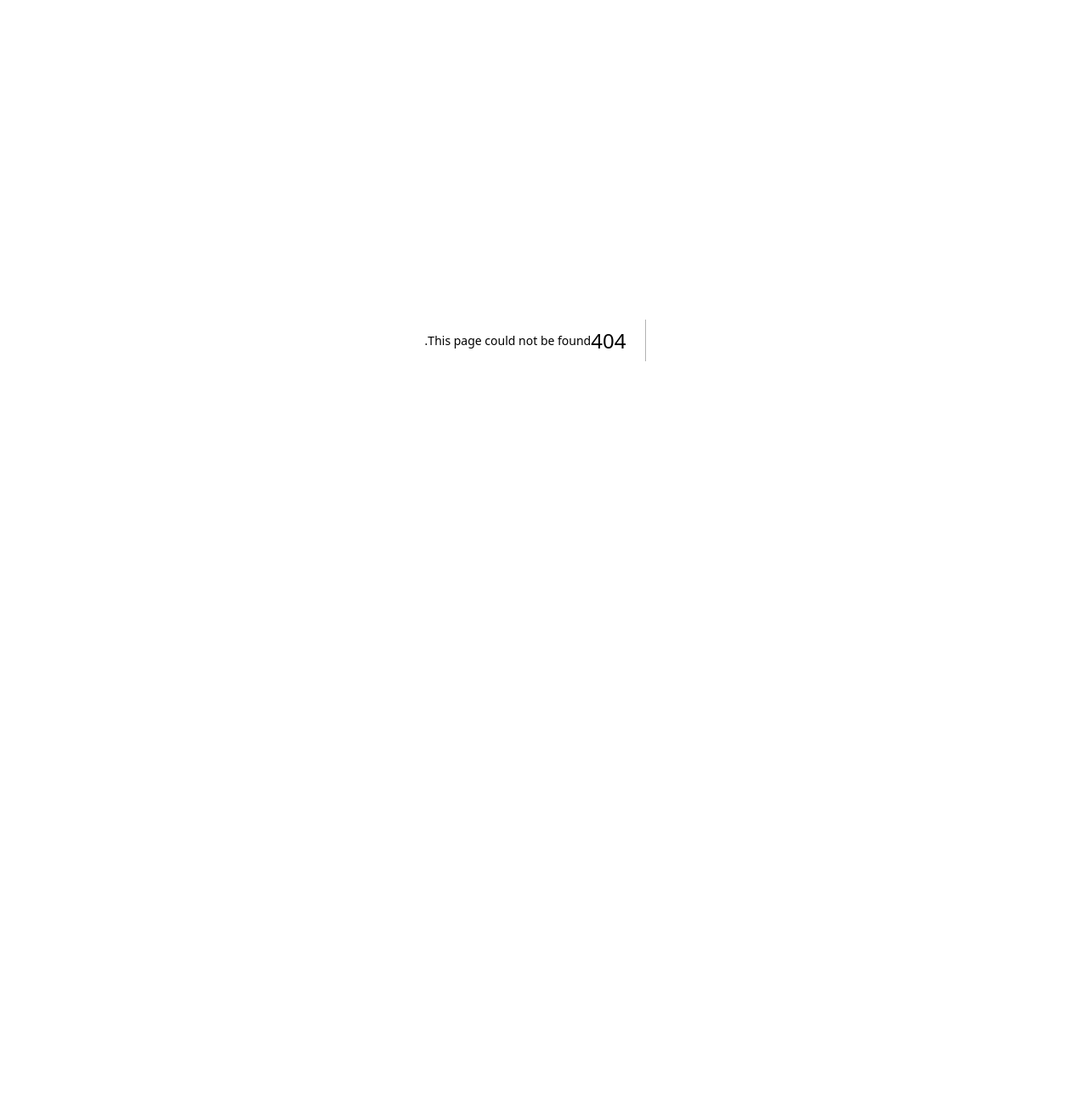
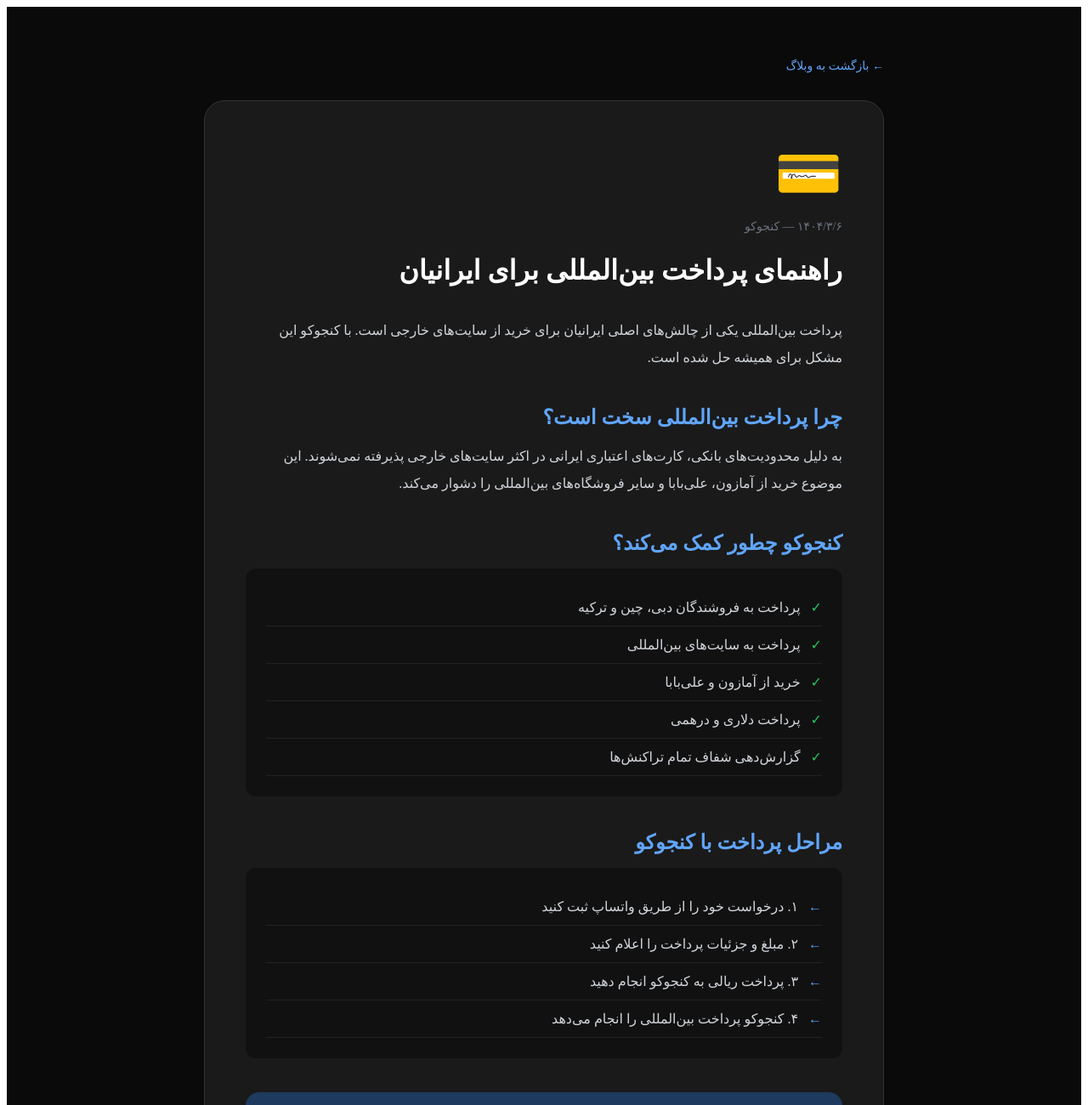
Before and after one commit to seyedmehdialavi93-coder/konjoko, a Next.js app: page /blog/pardakht-beinalmelli in a window 1280 px wide. Before the commit this address had no page. Shown: the top 1300 px of the page at 85% size. Before the commit the page ends 800 px from the top, so only its background shows below. Built offline with nearby package versions, Linux system fonts and the light colour scheme.

Commit message:
add blog articles

```diff
--- /dev/null
+++ b/app/blog/kharid-az-chin/page.tsx
@@ -0,0 +1,58 @@
+export default function KharidAzChin() {
+  return (
+    <main style={{backgroundColor: "#0a0a0a", minHeight: "100vh", color: "white", direction: "rtl"}}>
+      <div style={{maxWidth: "800px", margin: "0 auto", padding: "60px 20px"}}>
+
+        <div style={{marginBottom: "32px"}}>
+          <a href="/blog" style={{color: "#60a5fa", textDecoration: "none", fontSize: "0.875rem"}}>← بازگشت به وبلاگ</a>
+        </div>
+
+        <div style={{backgroundColor: "#1a1a1a", borderRadius: "24px", padding: "48px", border: "1px solid #333"}}>
+          <div style={{fontSize: "4rem", marginBottom: "16px"}}>🇨🇳</div>
+          <p style={{color: "#6b7280", fontSize: "0.875rem", marginBottom: "12px"}}>۱۴۰۴/۳/۶ — کنجوکو</p>
+          <h1 style={{fontSize: "2rem", fontWeight: "bold", marginBottom: "32px", lineHeight: "1.4"}}>
+            خرید از چین به روش صحیح — راهنمای ۲۰۲۴
+          </h1>
+
+          <p style={{color: "#d1d5db", lineHeight: "2", marginBottom: "24px"}}>
+            چین بزرگ‌ترین تامین‌کننده کالا در جهان است. از الکترونیک گرفته تا پوشاک و لوازم خانگی، همه چیز با قیمت‌های باورنکردنی در چین یافت می‌شود.
+          </p>
+
+          <h2 style={{fontSize: "1.5rem", fontWeight: "bold", marginBottom: "16px", marginTop: "40px", color: "#60a5fa"}}>چرا از چین بخریم؟</h2>
+          <p style={{color: "#d1d5db", lineHeight: "2", marginBottom: "24px"}}>
+            قیمت‌های چین به دلیل هزینه تولید پایین، بسیار رقابتی است. کالاهایی که در ایران چند برابر قیمت خریداری می‌شوند، در چین با قیمت کارخانه در دسترس هستند.
+          </p>
+
+          <h2 style={{fontSize: "1.5rem", fontWeight: "bold", marginBottom: "16px", marginTop: "40px", color: "#60a5fa"}}>محبوب‌ترین کالاها برای خرید از چین</h2>
+          <div style={{backgroundColor: "#111", borderRadius: "12px", padding: "24px", marginBottom: "24px"}}>
+            {[
+              "الکترونیک و لوازم جانبی موبایل",
+              "پوشاک و کفش",
+              "ابزار و تجهیزات صنعتی",
+              "لوازم خانگی و آشپزخانه",
+              "اسباب بازی و لوازم ورزشی",
+              "قطعات یدکی خودرو",
+            ].map((item) => (
+              <div key={item} style={{display: "flex", alignItems: "center", gap: "12px", padding: "12px 0", borderBottom: "1px solid #222"}}>
+                <span style={{color: "#22c55e"}}>✓</span>
+                <span style={{color: "#d1d5db"}}>{item}</span>
+              </div>
+            ))}
+          </div>
+
+          <h2 style={{fontSize: "1.5rem", fontWeight: "bold", marginBottom: "16px", marginTop: "40px", color: "#60a5fa"}}>چطور با کنجوکو از چین بخریم؟</h2>
+          <p style={{color: "#d1d5db", lineHeight: "2", marginBottom: "32px"}}>
+            کنجوکو با داشتن شبکه گسترده‌ای از تامین‌کنندگان معتبر در چین، بهترین قیمت و کیفیت را برای شما تضمین می‌کند. از پیدا کردن فروشنده تا ترخیص و تحویل کالا، همه مراحل را کنجوکو انجام می‌دهد.
+          </p>
+
+          <div style={{backgroundColor: "#1e3a5f", borderRadius: "16px", padding: "32px", textAlign: "center", marginTop: "40px"}}>
+            <p style={{fontSize: "1.25rem", fontWeight: "bold", marginBottom: "16px"}}>همین الان خرید از چین را شروع کنید</p>
+            <a href="https://wa.me/971562913000" style={{backgroundColor: "#22c55e", color: "white", padding: "12px 32px", borderRadius: "50px", fontWeight: "bold", textDecoration: "none", display: "inline-block"}}>
+              ارتباط در واتساپ
+            </a>
+          </div>
+        </div>
+      </div>
+    </main>
+  );
+}
--- /dev/null
+++ b/app/blog/pardakht-beinalmelli/page.tsx
@@ -0,0 +1,67 @@
+export default function PardakhtBeinalmelli() {
+  return (
+    <main style={{backgroundColor: "#0a0a0a", minHeight: "100vh", color: "white", direction: "rtl"}}>
+      <div style={{maxWidth: "800px", margin: "0 auto", padding: "60px 20px"}}>
+
+        <div style={{marginBottom: "32px"}}>
+          <a href="/blog" style={{color: "#60a5fa", textDecoration: "none", fontSize: "0.875rem"}}>← بازگشت به وبلاگ</a>
+        </div>
+
+        <div style={{backgroundColor: "#1a1a1a", borderRadius: "24px", padding: "48px", border: "1px solid #333"}}>
+          <div style={{fontSize: "4rem", marginBottom: "16px"}}>💳</div>
+          <p style={{color: "#6b7280", fontSize: "0.875rem", marginBottom: "12px"}}>۱۴۰۴/۳/۶ — کنجوکو</p>
+          <h1 style={{fontSize: "2rem", fontWeight: "bold", marginBottom: "32px", lineHeight: "1.4"}}>
+            راهنمای پرداخت بین‌المللی برای ایرانیان
+          </h1>
+
+          <p style={{color: "#d1d5db", lineHeight: "2", marginBottom: "24px"}}>
+            پرداخت بین‌المللی یکی از چالش‌های اصلی ایرانیان برای خرید از سایت‌های خارجی است. با کنجوکو این مشکل برای همیشه حل شده است.
+          </p>
+
+          <h2 style={{fontSize: "1.5rem", fontWeight: "bold", marginBottom: "16px", marginTop: "40px", color: "#60a5fa"}}>چرا پرداخت بین‌المللی سخت است؟</h2>
+          <p style={{color: "#d1d5db", lineHeight: "2", marginBottom: "24px"}}>
+            به دلیل محدودیت‌های بانکی، کارت‌های اعتباری ایرانی در اکثر سایت‌های خارجی پذیرفته نمی‌شوند. این موضوع خرید از آمازون، علی‌بابا و سایر فروشگاه‌های بین‌المللی را دشوار می‌کند.
+          </p>
+
+          <h2 style={{fontSize: "1.5rem", fontWeight: "bold", marginBottom: "16px", marginTop: "40px", color: "#60a5fa"}}>کنجوکو چطور کمک می‌کند؟</h2>
+          <div style={{backgroundColor: "#111", borderRadius: "12px", padding: "24px", marginBottom: "24px"}}>
+            {[
+              "پرداخت به فروشندگان دبی، چین و ترکیه",
+              "پرداخت به سایت‌های بین‌المللی",
+              "خرید از آمازون و علی‌بابا",
+              "پرداخت دلاری و درهمی",
+              "گزارش‌دهی شفاف تمام تراکنش‌ها",
+            ].map((item) => (
+              <div key={item} style={{display: "flex", alignItems: "center", gap: "12px", padding: "12px 0", borderBottom: "1px solid #222"}}>
+                <span style={{color: "#22c55e"}}>✓</span>
+                <span style={{color: "#d1d5db"}}>{item}</span>
+              </div>
+            ))}
+          </div>
+
+          <h2 style={{fontSize: "1.5rem", fontWeight: "bold", marginBottom: "16px", marginTop: "40px", color: "#60a5fa"}}>مراحل پرداخت با کنجوکو</h2>
+          <div style={{backgroundColor: "#111", borderRadius: "12px", padding: "24px", marginBottom: "24px"}}>
+            {[
+              "۱. درخواست خود را از طریق واتساپ ثبت کنید",
+              "۲. مبلغ و جزئیات پرداخت را اعلام کنید",
+              "۳. پرداخت ریالی به کنجوکو انجام دهید",
+              "۴. کنجوکو پرداخت بین‌المللی را انجام می‌دهد",
+            ].map((item) => (
+              <div key={item} style={{display: "flex", alignItems: "center", gap: "12px", padding: "12px 0", borderBottom: "1px solid #222"}}>
+                <span style={{color: "#60a5fa"}}>←</span>
+                <span style={{color: "#d1d5db"}}>{item}</span>
+              </div>
+            ))}
+          </div>
+
+          <div style={{backgroundColor: "#1e3a5f", borderRadius: "16px", padding: "32px", textAlign: "center", marginTop: "40px"}}>
+            <p style={{fontSize: "1.25rem", fontWeight: "bold", marginBottom: "16px"}}>همین الان پرداخت بین‌المللی را شروع کنید</p>
+            <a href="https://wa.me/971562913000" style={{backgroundColor: "#22c55e", color: "white", padding: "12px 32px", borderRadius: "50px", fontWeight: "bold", textDecoration: "none", display: "inline-block"}}>
+              ارتباط در واتساپ
+            </a>
+          </div>
+        </div>
+      </div>
+    </main>
+  );
+}
```
